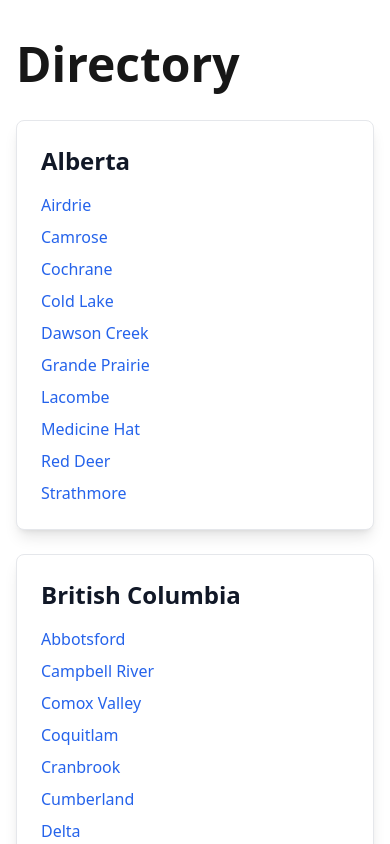
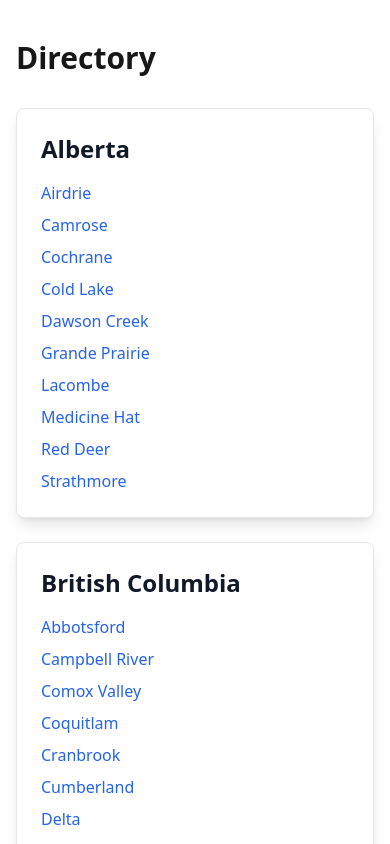
Before and after one commit to cwparsons/recreational-viewer, a Next.js app: page / in a window 390 px wide. Shown: the top 844 px of the page. Built offline with nearby package versions, Linux system fonts and the light colour scheme.

Commit message:
Enhance UI responsiveness and handle empty categories

```diff
--- a/src/app/_components/Header.tsx
+++ b/src/app/_components/Header.tsx
@@ -14,7 +14,7 @@ type HeaderProps = {
 const Header = ({ title, breadcrumbs }: HeaderProps) => {
   return (
     <header>
-      <nav style={{ visibility: breadcrumbs?.length === 0 ? 'hidden' : 'visible' }}>
+      <nav className="min-h-[24px]">
         <ol className="list-reset flex">
           {breadcrumbs?.map((crumb, index) => (
             <li key={index} className="flex items-center">
@@ -22,6 +22,7 @@ const Header = ({ title, breadcrumbs }: HeaderProps) => {
                 {crumb.label}
               </Link>
 
+              {index !== breadcrumbs.length - 1 && (
                 <svg
                   className="mx-2"
                   xmlns="http://www.w3.org/2000/svg"
@@ -33,14 +34,13 @@ const Header = ({ title, breadcrumbs }: HeaderProps) => {
                 >
                   <path strokeLinecap="round" strokeLinejoin="round" strokeWidth={2} d="M9 5l7 7-7 7" />
                 </svg>
+              )}
             </li>
           ))}
-
-          <li>{title}</li>
         </ol>
       </nav>
 
-      {title && <h1 className="text-5xl font-bold mb-8">{title}</h1>}
+      {title && <h1 className="text-3xl md:text-5xl font-bold mb-8">{title}</h1>}
     </header>
   );
 };
--- a/src/app/city/[city]/calendar/[...ids]/page.tsx
+++ b/src/app/city/[city]/calendar/[...ids]/page.tsx
@@ -37,7 +37,7 @@ export default async function Page({ params }: { params: Promise<{ city: string;
   const title = ids.length > 1 ? currentCategory?.Name : `${currentCalendar?.Name} - ${currentCategory?.Name}`;
 
   return (
-    <div className="flex flex-col h-full">
+    <div className="flex flex-col h-[calc(100vh-2rem)] md:h-[calc(100vh-8rem)]">
       <Header
         title={title}
         breadcrumbs={[
--- a/src/app/city/[city]/page.tsx
+++ b/src/app/city/[city]/page.tsx
@@ -1,4 +1,6 @@
 import Link from 'next/link';
+import { notFound } from 'next/navigation';
+
 import GetCategoriesDataV2 from '../../_services/GetCategoriesDataV2';
 import Header from '@/app/_components/Header';
 import { Locations } from '@/locations';
@@ -7,6 +9,10 @@ export default async function Page({ params }: { params: Promise<{ city: string
   const { city } = await params;
   const categories = await GetCategoriesDataV2(city);
   const cityName = Locations.flatMap((location) => location.sites).find((site) => site.subdomain === city)?.name;
+
+  if (categories.length === 0) {
+    return notFound();
+  }
 
   return (
     <>
@@ -21,7 +27,7 @@ export default async function Page({ params }: { params: Promise<{ city: string
 
             return (
               <div className="border rounded-lg shadow-lg p-6 bg-white dark:bg-gray-800 dark:border-gray-700" key={i}>
-                <h2 className="text-2xl font-semibold mb-4 text-gray-900 dark:text-gray-100">{c.Name}</h2>
+                <h2 className="text-xl md:text-2xl font-semibold mb-4 text-gray-900 dark:text-gray-100">{c.Name}</h2>
 
                 <ul className="space-y-2">
                   <li>
--- a/src/app/layout.tsx
+++ b/src/app/layout.tsx
@@ -11,9 +11,9 @@ export default function RootLayout({
   children: React.ReactNode;
 }>) {
   return (
-    <html className="h-full" lang="en">
-      <body className="h-full">
-        <main className="h-full p-4 md:p-16">{children}</main>
+    <html lang="en">
+      <body>
+        <main className="p-4 md:p-16">{children}</main>
       </body>
     </html>
   );
```
Lines whose indentation alone changed are shown as unchanged.
